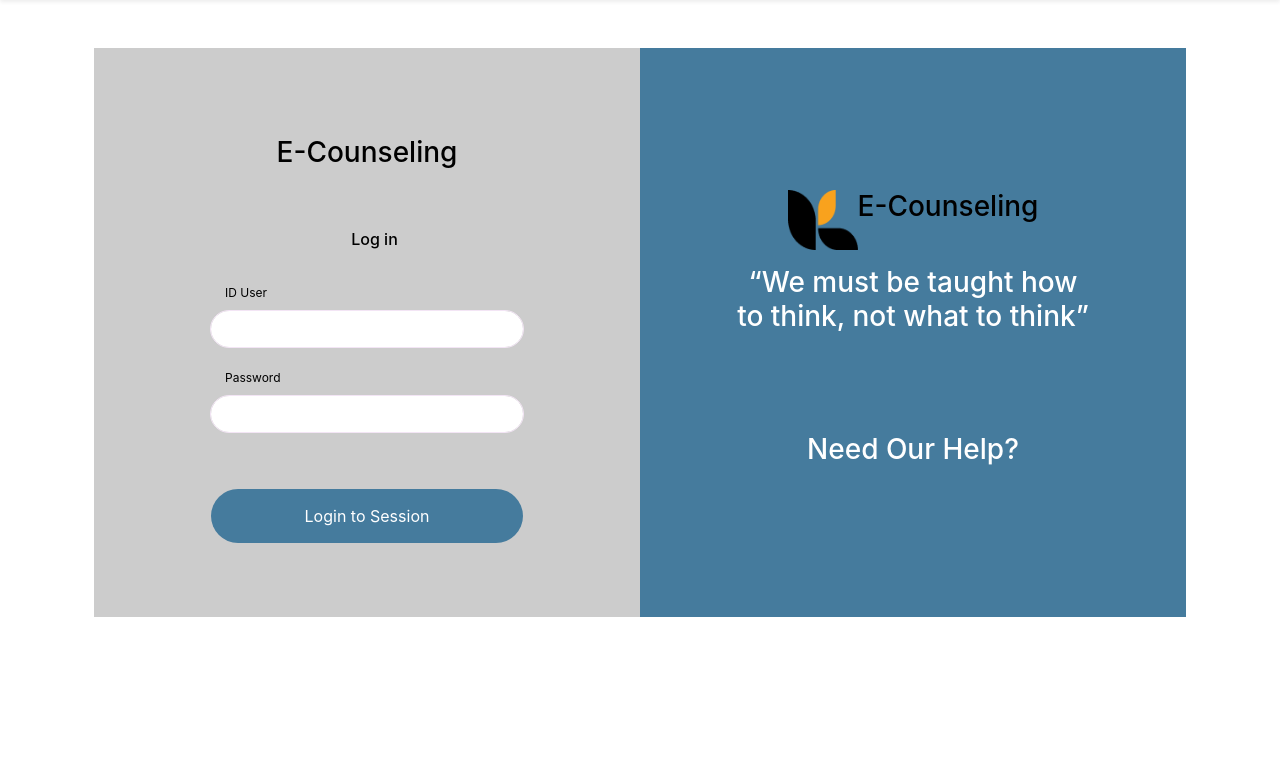
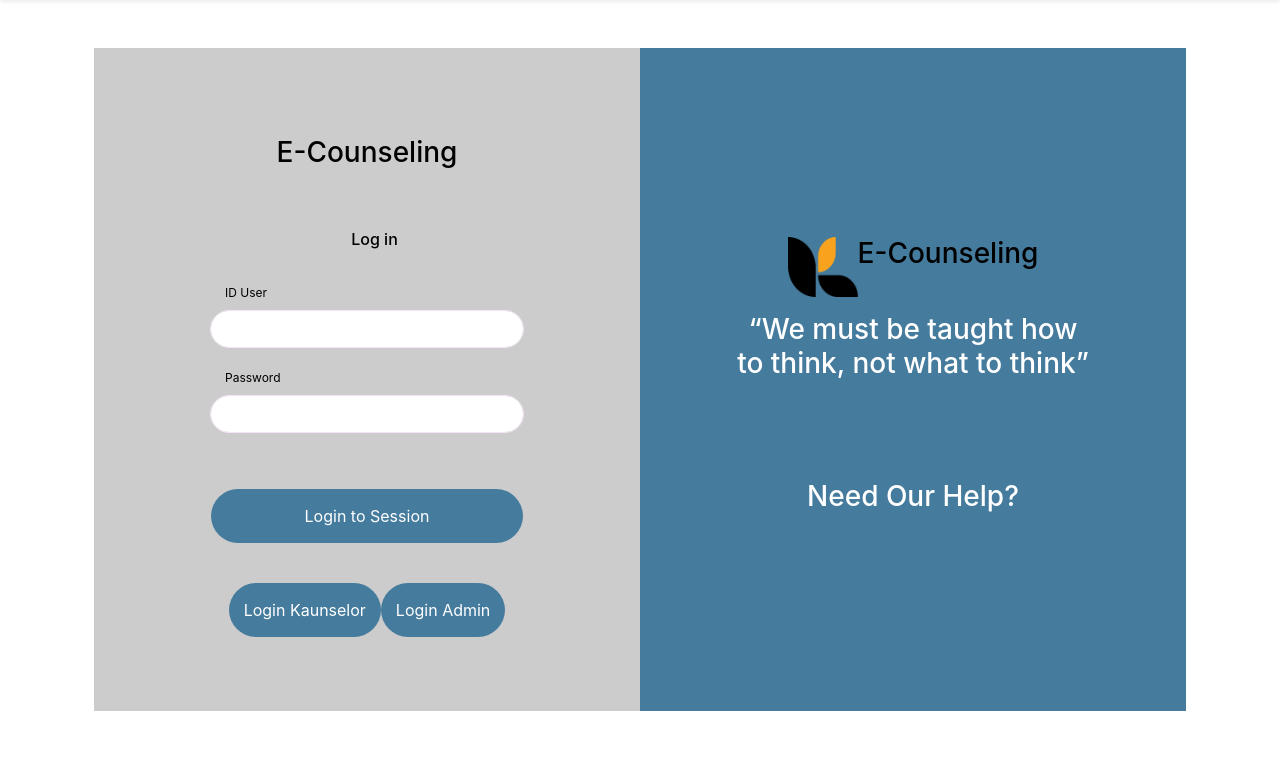
Before and after one commit to Kumpulan1-AIQF/e-CounsellingKVSA, a PHP site: page /login.php in a window 1280 px wide. Shown: the part 106-865 px from the top of the page. Before the commit the page ends 723 px from the top, so only its background shows below. Run offline with PHP 8.4, Linux system fonts and the light colour scheme; some libraries are stand-ins or nearby versions.

Commit message:
Update login.php

```diff
--- a/login.php
+++ b/login.php
@@ -63,8 +63,12 @@ include "conn.php";
 
                             <div class="row justify-content-center my-3 px-3">
                                 <button class="btn-block btn-color">Login to Session</button>
+                                <a href="login_kaunselor.php"><button class="btn-block btn-color">Login Kaunselor</button></a>
+                                <a href="login_admin.php"><button class="btn-block btn-color">Login Admin</button></a>
+
                             </div>
                         </form>
+
                         </div>
                     </div>
                 </div>
```
